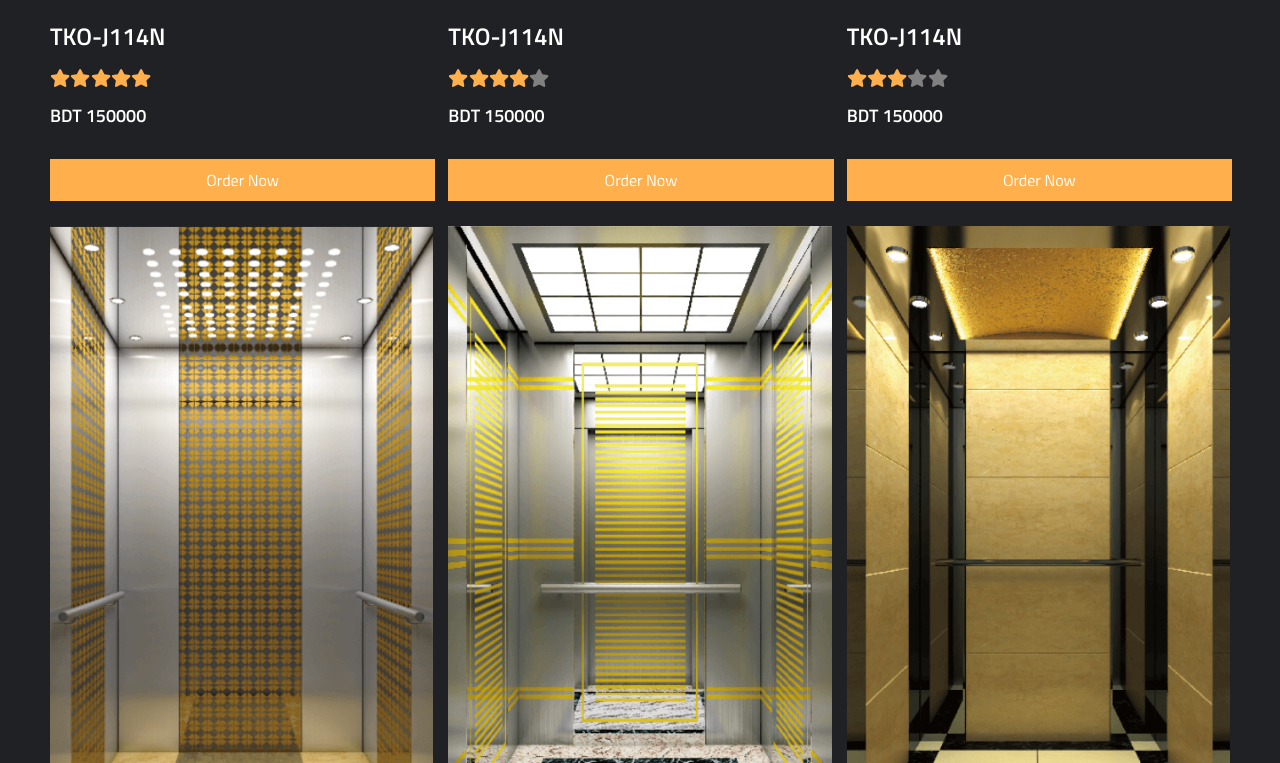
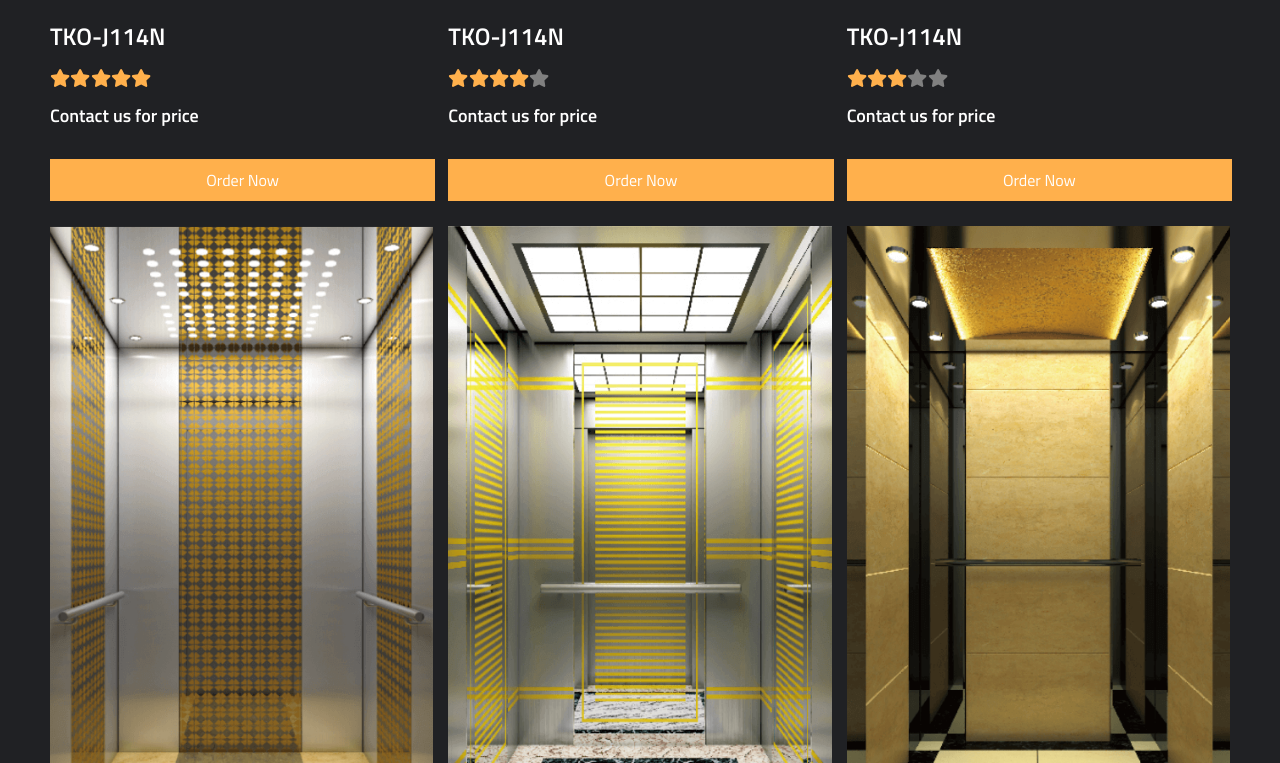
Before and after one commit to Aminur-Rahman-Kanon/pacific-lift, a React (Create React App) app: page /products in a window 1280 px wide. Shown: the part 1117-1880 px from the top of the page. Built offline with nearby package versions, Linux system fonts and the light colour scheme.

Commit message:
added backdrop_1

```diff
--- a/public/index.html
+++ b/public/index.html
@@ -10,34 +10,12 @@
       content="Web site created using create-react-app"
     />
     <link rel="apple-touch-icon" href="%PUBLIC_URL%/logo192.png" />
-    <!--
-      manifest.json provides metadata used when your web app is installed on a
-      user's mobile device or desktop. See https://developers.google.com/web/fundamentals/web-app-manifest/
-    -->
     <link rel="manifest" href="%PUBLIC_URL%/manifest.json" />
-    <!--
-      Notice the use of %PUBLIC_URL% in the tags above.
-      It will be replaced with the URL of the `public` folder during the build.
-      Only files inside the `public` folder can be referenced from the HTML.
-
-      Unlike "/favicon.ico" or "favicon.ico", "%PUBLIC_URL%/favicon.ico" will
-      work correctly both with client-side routing and a non-root public URL.
-      Learn how to configure a non-root public URL by running `npm run build`.
-    -->
     <title>Pacific Lift</title>
   </head>
   <body>
     <noscript>You need to enable JavaScript to run this app.</noscript>
     <div id="root"></div>
-    <!--
-      This HTML file is a template.
-      If you open it directly in the browser, you will see an empty page.
-
-      You can add webfonts, meta tags, or analytics to this file.
-      The build step will place the bundled scripts into the <body> tag.
-
-      To begin the development, run `npm start` or `yarn start`.
-      To create a production bundle, use `npm run build` or `yarn build`.
-    -->
+    <div id="backdrop"></div>
   </body>
 </html>
--- a/src/App.js
+++ b/src/App.js
@@ -12,6 +12,8 @@ import Contact from './pages/contact/contact';
 import './App.css';
 import useOnScreen from './components/customHook/useOnScreen/useOnScreen';
 import Sidedrawer from './components/sidedrawer/sideadrawer';
+import { disableScroll } from './utilities/utilities';
+import Backdrop from './components/backdrop/backdrop';
 
 function App() {
 
@@ -26,13 +28,31 @@ function App() {
   }
 
   const [sidedrawer, setSidedrawer] = useState(false);
+  const [backdrop, setBackdrop] = useState(false);
 
   const [currentPath, setCurrentPath] = useState('homeRef');
   const elIntersecting = useOnScreen(refs, currentPath, setCurrentPath);
 
+  useEffect(() => {
+    if (sidedrawer){
+      disableScroll();
+      setBackdrop(true);
+    }
+    else {
+      setSidedrawer(false);
+      setBackdrop(false);
+      window.onscroll = () => {};
+    }
+  }, [sidedrawer])
+
   const smoothScrolling = (item) => {
     if (!item) return;
     setCurrentPath(item);
+  }
+
+  const toggleBackdrop = () => {
+    setSidedrawer(false);
+    setBackdrop(false);
   }
 
   useEffect(() => {
@@ -53,6 +73,7 @@ function App() {
   return (
     <div className="App">
       <ContextApi.Provider value={{...contextValue}}>
+        <Backdrop backdrop={backdrop} toggle={ toggleBackdrop }/>
         <Topbar />
         <Sidedrawer />
         <Routes>
--- /dev/null
+++ b/src/components/backdrop/backdrop.jsx
@@ -0,0 +1,14 @@
+import React from "react";
+import ReactDom from 'react-dom'
+import styles from './backdrop.module.css';
+
+const Backdrop = ({ backdrop, toggle }) => {
+
+    return ReactDom.createPortal(<div style={backdrop ? {display:'block'} : {display: 'none'}}
+                                      className={styles.main}
+                                      onClick={() => toggle(false)}>
+
+    </div>, document.getElementById('backdrop'));
+}
+
+export default Backdrop;
--- /dev/null
+++ b/src/components/backdrop/backdrop.module.css
@@ -0,0 +1,9 @@
+.main {
+    position: fixed;
+    top: 0;
+    left: 0;
+    width: 100%;
+    height: 100vh;
+    background-color: rgba(0, 0, 0, 0.479);
+    z-index: 600;
+}
--- a/src/components/logo/logo.jsx
+++ b/src/components/logo/logo.jsx
@@ -1,6 +1,6 @@
 import React from 'react';
 import styles from './logo.module.css';
-import Logo1 from '../../assets/images/logo/test.png';
+import Logo1 from '../../assets/images/logo/test_1.png';
 
 const Logo = () => {
     return (
--- a/src/components/sidedrawer/sidedrawer.module.css
+++ b/src/components/sidedrawer/sidedrawer.module.css
@@ -1,5 +1,5 @@
 .main {
-    position: absolute;
+    position: fixed;
     top: 0;
     left: 0;
     width: 80%;
@@ -111,6 +111,7 @@
 
 .bootomItem {
     width: 100%;
+    margin-bottom: 50px;
     display: flex;
     justify-content: flex-start;
     align-items: center;
--- a/src/data/products.js
+++ b/src/data/products.js
@@ -44,7 +44,7 @@ export const products = {
                 handrail: 'Hairline Stainless Steel',
                 floor: 'pvc',
             },
-            price: 'BDT 150000',
+            price: 'Contact us for price',
             img : p1,
             rating: 5
         },
@@ -58,7 +58,7 @@ export const products = {
                 handrail: 'Hairline Stainless Steel',
                 floor: 'pvc',
             },
-            price: 'BDT 150000',
+            price: 'Contact us for price',
             img : p2,
             rating: 4
         },
@@ -72,7 +72,7 @@ export const products = {
                 handrail: 'Hairline Stainless Steel',
                 floor: 'pvc',
             },
-            price: 'BDT 150000',
+            price: 'Contact us for price',
             img : p3,
             rating: 3
         },
@@ -86,7 +86,7 @@ export const products = {
                 handrail: 'Hairline Stainless Steel',
                 floor: 'pvc',
             },
-            price: 'BDT 150000',
+            price: 'Contact us for price',
             img : p4,
             rating: 2
         },
@@ -100,7 +100,7 @@ export const products = {
                 handrail: 'Hairline Stainless Steel',
                 floor: 'pvc',
             },
-            price: 'BDT 150000',
+            price: 'Contact us for price',
             img : p5,
             rating: 1
         },
@@ -114,7 +114,7 @@ export const products = {
                 handrail: 'Hairline Stainless Steel',
                 floor: 'pvc',
             },
-            price: 'BDT 150000',
+            price: 'Contact us for price',
             img : p6,
             rating: 5
         },
@@ -128,7 +128,7 @@ export const products = {
                 handrail: 'Hairline Stainless Steel',
                 floor: 'pvc',
             },
-            price: 'BDT 150000',
+            price: 'Contact us for price',
             img : p7,
             rating: 4
         },
@@ -142,7 +142,7 @@ export const products = {
                 handrail: 'Hairline Stainless Steel',
                 floor: 'pvc',
             },
-            price: 'BDT 150000',
+            price: 'Contact us for price',
             img : p8,
             rating: 3
         }
@@ -158,7 +158,7 @@ export const products = {
                 handrail: 'Hairline Stainless Steel',
                 floor: 'pvc',
             },
-            price: 'BDT 150000',
+            price: 'Contact us for price',
             img : l1,
             rating: 2
         },
@@ -172,7 +172,7 @@ export const products = {
                 handrail: 'Hairline Stainless Steel',
                 floor: 'pvc',
             },
-            price: 'BDT 150000',
+            price: 'Contact us for price',
             img : l2,
             rating: 1
         },
@@ -186,7 +186,7 @@ export const products = {
                 handrail: 'Hairline Stainless Steel',
                 floor: 'pvc',
             },
-            price: 'BDT 150000',
+            price: 'Contact us for price',
             img : l3,
             rating: 5
         },
@@ -200,7 +200,7 @@ export const products = {
                 handrail: 'Hairline Stainless Steel',
                 floor: 'pvc',
             },
-            price: 'BDT 150000',
+            price: 'Contact us for price',
             img : l4,
             rating: 4
         },
@@ -214,7 +214,7 @@ export const products = {
                 handrail: 'Hairline Stainless Steel',
                 floor: 'pvc',
             },
-            price: 'BDT 150000',
+            price: 'Contact us for price',
             img : l5,
             rating: 3
         }
@@ -230,7 +230,7 @@ export const products = {
                 handrail: 'Hairline Stainless Steel',
                 floor: 'pvc',
             },
-            price: 'BDT 150000',
+            price: 'Contact us for price',
             img : c1,
             rating: 2
         },
@@ -244,7 +244,7 @@ export const products = {
                 handrail: 'Hairline Stainless Steel',
                 floor: 'pvc',
             },
-            price: 'BDT 150000',
+            price: 'Contact us for price',
             img : c2,
             rating: 1
         },
@@ -258,7 +258,7 @@ export const products = {
                 handrail: 'Hairline Stainless Steel',
                 floor: 'pvc',
             },
-            price: 'BDT 150000',
+            price: 'Contact us for price',
             img : c3,
             rating: 5
         },
@@ -272,7 +272,7 @@ export const products = {
                 handrail: 'Hairline Stainless Steel',
                 floor: 'pvc',
             },
-            price: 'BDT 150000',
+            price: 'Contact us for price',
             img : c4,
             rating: 3
         },
@@ -286,7 +286,7 @@ export const products = {
                 handrail: 'Hairline Stainless Steel',
                 floor: 'pvc',
             },
-            price: 'BDT 150000',
+            price: 'Contact us for price',
             img : c5,
             rating: 4
         }
@@ -302,7 +302,7 @@ export const products = {
                 handrail: 'Hairline Stainless Steel',
                 floor: 'pvc',
             },
-            price: 'BDT 150000',
+            price: 'Contact us for price',
             img : cp1,
             rating: 5
         },
@@ -316,7 +316,7 @@ export const products = {
                 handrail: 'Hairline Stainless Steel',
                 floor: 'pvc',
             },
-            price: 'BDT 150000',
+            price: 'Contact us for price',
             img : cp2,
             rating: 4
         },
@@ -330,7 +330,7 @@ export const products = {
                 handrail: 'Hairline Stainless Steel',
                 floor: 'pvc',
             },
-            price: 'BDT 150000',
+            price: 'Contact us for price',
             img : cp3,
             rating: 2
         },
@@ -344,7 +344,7 @@ export const products = {
                 handrail: 'Hairline Stainless Steel',
                 floor: 'pvc',
             },
-            price: 'BDT 150000',
+            price: 'Contact us for price',
             img : cp4,
             rating: 3
         },
@@ -358,7 +358,7 @@ export const products = {
                 handrail: 'Hairline Stainless Steel',
                 floor: 'pvc',
             },
-            price: 'BDT 150000',
+            price: 'Contact us for price',
             img : cp5,
             rating: 5
         }
@@ -374,7 +374,7 @@ export const products = {
                 handrail: 'Hairline Stainless Steel',
                 floor: 'pvc',
             },
-            price: 'BDT 150000',
+            price: 'Contact us for price',
             img : r1,
             rating: 3
         },
@@ -388,7 +388,7 @@ export const products = {
                 handrail: 'Hairline Stainless Steel',
                 floor: 'pvc',
             },
-            price: 'BDT 150000',
+            price: 'Contact us for price',
             img : r2,
             rating: 4
         },
@@ -402,7 +402,7 @@ export const products = {
                 handrail: 'Hairline Stainless Steel',
                 floor: 'pvc',
             },
-            price: 'BDT 150000',
+            price: 'Contact us for price',
             img : r3,
             rating: 2
         },
@@ -416,7 +416,7 @@ export const products = {
                 handrail: 'Hairline Stainless Steel',
                 floor: 'pvc',
             },
-            price: 'BDT 150000',
+            price: 'Contact us for price',
             img : r4,
             rating: 1
         },
@@ -430,7 +430,7 @@ export const products = {
                 handrail: 'Hairline Stainless Steel',
                 floor: 'pvc',
             },
-            price: 'BDT 150000',
+            price: 'Contact us for price',
             img : r5,
             rating: 3
         }
--- a/src/utilities/utilities.js
+++ b/src/utilities/utilities.js
@@ -1,5 +1,12 @@
 export function sleep(ms) {
     return new Promise(resolve => setTimeout(resolve, ms));
+}
+
+export const disableScroll = () => {
+    const positionTop = window.screenY || document.documentElement.scrollTop;
+    const positionLeft = window.screenX || document.documentElement.scrollLeft;
+
+    window.onscroll = () => window.scrollTo(positionLeft, positionTop);
 }
 
 const animationHandler = (text, parent, styles) => {
```
Also changed, not shown: src/assets/images/logo/test_1.png (added).
